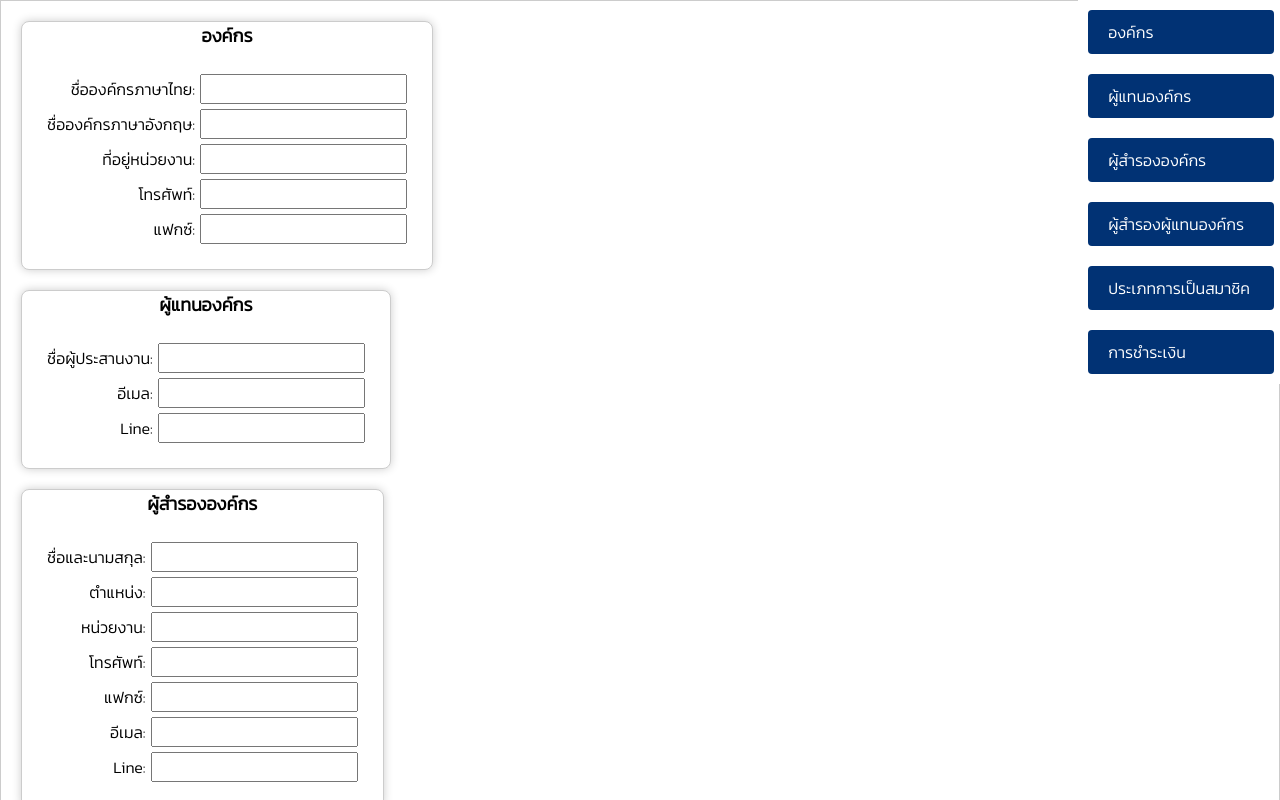
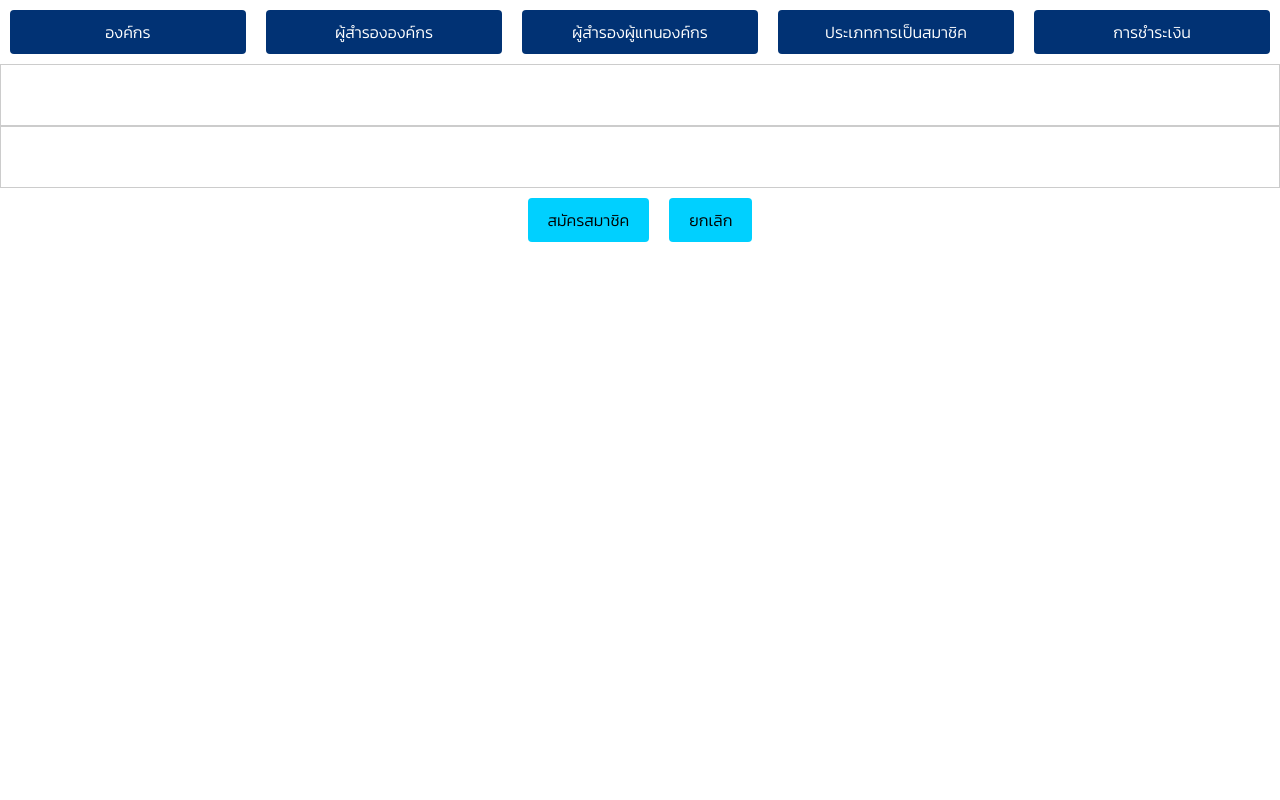
Before and after one commit to oteamton/ent-register-mark, a React (Create React App) app in the folder src/frontend/: page / in a window 1280 px wide. Shown: the top 800 px of the page. Built offline with nearby package versions, Linux system fonts and the light colour scheme.

Commit message:
need redesign

```diff
--- a/src/frontend/src/pages/register.tsx
+++ b/src/frontend/src/pages/register.tsx
@@ -1,31 +1,35 @@
 import React, { useState, useRef } from "react";
 import "../styles/register1.css"
 import axios from "axios";
+
 
 // Define a function component for the form field
 interface FormFieldProps {
     label: string;
     type: string;
     value: string;
+    readOnly?: boolean;
     onChange: (event: React.ChangeEvent<HTMLInputElement>) => void;
   }
 
-const FormField: React.FC<FormFieldProps> = ({ label, type, value, onChange }) => {
+const FormField: React.FC<FormFieldProps> = ({ label, type, value, readOnly, onChange }) => {
+    const [inputReadOnly, setInputReadOnly] = useState(readOnly || false);
     return (
         <div>
         <label>{label}:</label>
-        <input type={type} value={value} onChange={onChange} />
+        <input type={type} value={value} readOnly={inputReadOnly} onChange={onChange} />
         </div>
     );
 };
 
 function Register() {
     const orgFormRef = useRef<HTMLDivElement>(null);
-    const coFormRef = useRef<HTMLDivElement>(null);
+    const contFormRef = useRef<HTMLDivElement>(null);
     const repFormRef = useRef<HTMLDivElement>(null);
     const altRepFormRef = useRef<HTMLDivElement>(null);
     const typeFormRef = useRef<HTMLDivElement>(null);
     const paymFormRef = useRef<HTMLDivElement>(null);
+
     // Define state variables for registration
     const [registrationResult, setRegistrationResult] = useState<string | null>(null);
     const [activeForm, setActiveForm] = useState<string | null>(null);
@@ -35,10 +39,10 @@ function Register() {
     const [address, setAddress] = useState("");
     const [phone, setPhone] = useState("");
     const [fax, setFax] = useState("");
-    // Coordinator
-    const [coName, setCoName] = useState("");
-    const [coEmail, setCoEmail] = useState("");
-    const [coLine, setCoLine] = useState("");
+    // Contractor
+    const [contName, setContName] = useState("");
+    const [contEmail, setContEmail] = useState("");
+    const [contLine, setContLine] = useState("");
     // Organization representative
     const [repName, setRepName] = useState("");
     const [repPosition, setRepPosition] = useState("");
@@ -64,11 +68,25 @@ function Register() {
     const [taxIdNum, setTaxIdNum] = useState("");
     const [recAddress, setRecAddress] = useState("");
 
+    const isThaiOnly = (inputValue:string) => {
+        const thaiRegex = /^[ก-๏\s]*$/;
+        return thaiRegex.test(inputValue);
+      };
+    const isEmpty = (inputValue: string) => {
+        return inputValue.trim() === "";
+    };
+
     const handleButtonClick = (formName: string, formRef:React.RefObject<HTMLDivElement>) => {
-        if (formRef.current) {
-        formRef.current.scrollIntoView({ behavior: 'smooth' });
+        if (activeForm === formName) {
+            return;
+        }
         setActiveForm(formName);
-        }
+        const form = formRef.current;
+        form?.classList.add("active-form");
+        const otherForms = document.querySelectorAll(".active-form");
+        otherForms.forEach((form) => {
+            form.classList.remove("active-form");
+        })
     };
 
     const handleFormClick = (formName:string) => {
@@ -104,9 +122,9 @@ function Register() {
         setAddress("");
         setPhone("");
         setFax("");
-        setCoName("");
-        setCoEmail("");
-        setCoLine("");
+        setContName("");
+        setContEmail("");
+        setContLine("");
         setRepName("");
         setRepPosition("");
         setRepAgency("");
@@ -140,9 +158,9 @@ function Register() {
         formData.append('phone', phone);
         formData.append('fax', fax);
         // Coordinator
-        formData.append('coName', coName);
-        formData.append('coEmail', coEmail);
-        formData.append('coLine', coLine);
+        formData.append('contName', contName);
+        formData.append('contEmail', contEmail);
+        formData.append('contLine', contLine);
         // Organization representative
         formData.append('repName', repName);
         formData.append('repPosition', repPosition);
@@ -172,7 +190,7 @@ function Register() {
         formData.append('recAddress', recAddress);
 
         try {
-            const response = await axios.post("http://localhost:8000/reg.csv.php", formData);
+            const response = await axios.post("http://10.30.97.126:8080/reg.csv.php", formData);
             if (response.status === 200) {
                 setRegistrationResult("Registration successful!");
                 // Registration successful, redirect to a success page
@@ -180,9 +198,11 @@ function Register() {
             } else if (response.status === 400) {
                 setRegistrationResult("Registration failed.");
                 // Display an error message to the user
+                window.location.href = "/failed";
                 console.error("Registration failed.");
             }
         } catch (error) {
+            window.location.href = "/failed";
             console.error("Error:", error);
         }
     }
@@ -190,32 +210,44 @@ function Register() {
     return (
         <div>
             <div className="tabs">
-            <button onClick={() => handleButtonClick('org-form', orgFormRef)}>องค์กร</button>
-            <button onClick={() => handleButtonClick('co-form', coFormRef)}>ผู้แทนองค์กร</button>
-            <button onClick={() => handleButtonClick('rep-form', repFormRef)}>ผู้สำรององค์กร</button>
-            <button onClick={() => handleButtonClick('alt-rep-form', altRepFormRef)}>ผู้สำรองผู้แทนองค์กร</button>
-            <button onClick={() => handleButtonClick('type-form', typeFormRef)}>ประเภทการเป็นสมาชิค</button>
-            <button onClick={() => handleButtonClick('paym-form', paymFormRef)}>การชำระเงิน</button>
+                <button className="tabs-nav" onClick={() => handleButtonClick('org-form', orgFormRef)}>องค์กร</button>
+                {/* <button className="tabs-nav" onClick={() => handleButtonClick('cont-form', contFormRef)}>ข้อมูลการติดต่อ</button> */}
+                <button className="tabs-nav" onClick={() => handleButtonClick('rep-form', repFormRef)}>ผู้สำรององค์กร</button>
+                <button className="tabs-nav" onClick={() => handleButtonClick('alt-rep-form', altRepFormRef)}>ผู้สำรองผู้แทนองค์กร</button>
+                <button className="tabs-nav" onClick={() => handleButtonClick('type-form', typeFormRef)}>ประเภทการเป็นสมาชิค</button>
+                <button className="tabs-nav" onClick={() => handleButtonClick('paym-form', paymFormRef)}>การชำระเงิน</button>
             </div>
             <form onSubmit={handleSubmit}>
                 <div className="form">
-                    <div ref={orgFormRef} className={`org-form ${activeForm === 'org-form' ? 'active-form' : ''}`} onClick={() => handleFormClick('org-form')}>
+                    <div ref={orgFormRef} className={`org-form ${activeForm === 'org-form' ? 'active-form' : ''}`}>
                         <p>องค์กร</p>
                         {/* Organization */}
-                        <FormField label="ชื่อองค์กรภาษาไทย" type="text" value={orgNameth} onChange={(e) => setOrgNameth(e.target.value)} />
+                        <FormField label="ชื่อองค์กรภาษาไทย" type="text" value={orgNameth} onChange={(e) =>{ const inputValue = e.target.value;
+                            // Perform validation here
+                            if (isEmpty(inputValue)) {
+                                e.target.classList.add("input-error");
+                            }
+                            else if (isThaiOnly(inputValue)) {
+                            // Valid input
+                            e.target.classList.remove("input-error");
+                            setOrgNameth(inputValue);
+                            } else {
+                            // Invalid input, you can show an error message or take appropriate action
+                            console.log("Invalid input. Please enter Thai characters only.");}}}
+                        />
                         <FormField label="ชื่อองค์กรภาษาอังกฤษ" type="text" value={orgNameEn} onChange={(e) => setOrgNameEn(e.target.value)} />
                         <FormField label="ที่อยู่หน่วยงาน" type="text" value={address} onChange={(e) => setAddress(e.target.value)} />
                         <FormField label="โทรศัพท์" type="text" value={phone} onChange={(e) => setPhone(e.target.value)} />
                         <FormField label="แฟกซ์" type="text" value={fax} onChange={(e) => setFax(e.target.value)} />
                     </div>
-                    <div ref={coFormRef} className={`co-form ${activeForm === 'co-form' ? 'active-form' : ''}`} onClick={() => handleFormClick('co-form')}>
-                        <p>ผู้แทนองค์กร</p>
-                        {/* Coordinator */}
-                        <FormField label="ชื่อผู้ประสานงาน" type="text" value={coName} onChange={(e) => setCoName(e.target.value)} />
-                        <FormField label="อีเมล" type="text" value={coEmail} onChange={(e) => setCoEmail(e.target.value)} />
-                        <FormField label="Line" type="text" value={coLine} onChange={(e) => setCoLine(e.target.value)} />
+                    <div ref={contFormRef} className={`cont-form ${activeForm === 'org-form' ? 'active-form' : ''}`}>
+                        <p>ข้อมูลการติดต่อ</p>
+                        {/* Contractor */}
+                        <FormField label="ชื่อผู้ประสานงาน" type="text" value={contName} onChange={(e) => setContName(e.target.value)} />
+                        <FormField label="อีเมล" type="email" value={contEmail} onChange={(e) => setContEmail(e.target.value)} />
+                        <FormField label="Line" type="text" value={contLine} onChange={(e) => setContLine(e.target.value)} />
                     </div>
-                    <div ref={repFormRef} className={`rep-form ${activeForm === 'rep-form' ? 'active-form' : ''}`} onClick={() => handleFormClick('rep-form')}>
+                    <div ref={repFormRef} className={`rep-form ${activeForm === 'rep-form' ? 'active-form' : ''}`}>
                         <p>ผู้สำรององค์กร</p>
                         {/* Organization representative */}
                         <FormField label="ชื่อและนามสกุล" type="text" value={repName} onChange={(e) => setRepName(e.target.value)} />
@@ -223,10 +255,10 @@ function Register() {
                         <FormField label="หน่วยงาน" type="text" value={repAgency} onChange={(e) => setRepAgency(e.target.value)} />
                         <FormField label="โทรศัพท์" type="text" value={repPhone} onChange={(e) => setRepPhone(e.target.value)} />
                         <FormField label="แฟกซ์" type="text" value={repFax} onChange={(e) => setRepFax(e.target.value)} />
-                        <FormField label="อีเมล" type="text" value={repEmail} onChange={(e) => setRepEmail(e.target.value)} />
+                        <FormField label="อีเมล" type="email" value={repEmail} onChange={(e) => setRepEmail(e.target.value)} />
                         <FormField label="Line" type="text" value={repLine} onChange={(e) => setRepLine(e.target.value)} />
                     </div>
-                    <div ref={altRepFormRef} className={`alt-rep-form ${activeForm === 'alt-rep-form' ? 'active-form' : ''}`} onClick={() => handleFormClick('alt-rep-form')}>
+                    <div ref={altRepFormRef} className={`alt-rep-form ${activeForm === 'alt-rep-form' ? 'active-form' : ''}`}>
                         <p>ผู้สำรองผู้แทนองค์กร</p>
                         {/* Alternate representative */}
                         <FormField label="ชื่อและนามสกุล" type="text" value={altRepName} onChange={(e) => setAltRepName(e.target.value)} />
@@ -234,16 +266,17 @@ function Register() {
                         <FormField label="หน่วยงาน" type="text" value={altRepAgency} onChange={(e) => setAltRepAgency(e.target.value)} />
                         <FormField label="โทรศัพท์" type="text" value={altRepPhone} onChange={(e) => setAltRepPhone(e.target.value)} />
                         <FormField label="แฟกซ์" type="text" value={altRepFax} onChange={(e) => setAltRepFax(e.target.value)} />
-                        <FormField label="อีเมล" type="text" value={altRepEmail} onChange={(e) => setAltRepEmail(e.target.value)} />
+                        <FormField label="อีเมล" type="email" value={altRepEmail} onChange={(e) => setAltRepEmail(e.target.value)} />
                         <FormField label="Line" type="text" value={altRepLine} onChange={(e) => setAltRepLine(e.target.value)} />
                     </div>
-                    <div ref={typeFormRef} className={`type-form ${activeForm === 'type-form' ? 'active-form' : ''}`} onClick={() => handleFormClick('type-form')}>
+                    <div ref={typeFormRef} className={`type-form ${activeForm === 'type-form' ? 'active-form' : ''}`}>
                         <p>ประเภทการเป็นสมาชิค</p>
                         {/* Types of Registration */}
                         <FormField
                             label="ประเภทการลงทะเบียน"
                             type="text"
                             value={selectedType}
+                            readOnly={true}
                             onChange={(e) => setSelectedType(e.target.value)}
                         />
                         <div className="checkbox-container">
--- a/src/frontend/src/styles/register1.css
+++ b/src/frontend/src/styles/register1.css
@@ -11,18 +11,37 @@ html {
   scroll-snap-stop: always;
 }
 
+.tabs {
+  display: flex; /* Use flexbox layout for the buttons */
+  justify-content: center!;
+  z-index: 1;
+  top: 0;
+  text-wrap: nowrap;
+  width: 100%;
+  max-height: auto; /* Take the full height of the viewport */
+  background-color: #fff;
+}
+.tabs button {
+  background-color: #013274!important;
+  color: #ffffff!important;
+  text-align: center;
+  width: 92%; /* Buttons take full width */
+  border: none;
+  cursor: pointer;
+}
+
 /* Form */
 .form {
   font-size: 16px;
   font-family: 'Kanit', sans-serif;
-  padding: 20px;
+  padding: 40px 100px 20px 100px;
   background-color: #ffffff;
   border: 1px solid #ccc;
 }
-
-/* Styles for .FormField */
-.FormField {
-  margin-bottom: 10px;
+.form div{
+  display: inline-block;
+  width: fit-content;
+  margin: 10px;
 }
 /* Styles for .FormField label */
 .FormField label {
@@ -35,30 +54,30 @@ html {
   padding: 10px;
   border: 1px solid #ccc;
 }
-.org-form, .co-form, .rep-form, .alt-rep-form, .type-form, .paym-form{
+.org-form, .cont-form, .rep-form, .alt-rep-form, .type-form, .paym-form{
   position: relative;
   background-color: #fff;
   padding: 20px;
   border: 1px solid #ccc;
-  border-radius: 8px;
+  /* border-radius: 5px;  */
   margin-bottom: 20px; /* Add spacing between form sections */
-  box-shadow: 0 0 10px rgba(0, 0, 0, 0.2); /* Box shadow */
   width: fit-content; /* Ensure the box takes the full width of its container */
   box-sizing: border-box; /* Include padding and border within the width */
   overflow: hidden; /* Ensure content doesn't overflow */
-  text-align: end;
+  text-align: start;
 }
-.org-form div, .org-form div, .co-form div, .rep-form div, .alt-rep-form div, .type-form div, .paym-form div{
+.org-form div, .org-form div, .cont-form div, .rep-form div, .alt-rep-form div, .type-form div, .paym-form div{
   margin: 5px;
 }
-.org-form div input, .co-form div input, .rep-form div input, .alt-rep-form div input, .type-form div input, .paym-form div input{
+.org-form div input, .cont-form div input, .rep-form div input, .alt-rep-form div input, .type-form div input, .paym-form div input{
   font-family: 'Kanit', sans-serif;
   font-size: 16px;
   margin-left: 5px;
+  resize: horizontal!important;
 }
-.org-form p, .co-form p, .rep-form p, .alt-rep-form p, .type-form p, .paym-form p{
+.org-form p, .cont-form p, .rep-form p, .alt-rep-form p, .type-form p, .paym-form p{
   position: relative;
-  padding: 0px;
+  padding: 5px 0 0 0;
   margin: 0px;
   top: -20px;
   text-align: center;
@@ -71,7 +90,7 @@ html {
 }
 /* Active form styles */
 .active-form {
-  box-shadow: 0 0 10px rgba(1, 50, 116, 0.5); /* Box shadow */
+  box-shadow: 0 0 15px rgba(1, 50, 116, 0.1); /* Box shadow */
   transform: scale(1.08);
   opacity: 1;
   transition: transform 0.7s ease, opacity 0.7s ease;
@@ -84,38 +103,17 @@ html {
   height: 100%;
   background-color: rgba(0, 0, 0, 0.5); /* Semi-transparent black overlay */
   display: none;
-  z-index: 999; /* Ensure the overlay is on top of everything */
 }
 .org-form:not(.active-form),
-.co-form:not(.active-form),.rep-form:not(.active-form), .alt-rep-form:not(.active-form), .type-form:not(.active-form),
+.cont-form:not(.active-form),.rep-form:not(.active-form), .alt-rep-form:not(.active-form), .type-form:not(.active-form),
 .paym-form:not(.active-form)
 {
-  transform: scale(1);
-  filter: blur(0.5px); /* Adjust the blur amount as needed */
-  transition: transform 0.7s ease, filter 0.7s ease;
+  display: none;
+}
+.org-form div input.input-error {
+  border: 2px solid red;
 }
 
-.tabs {
-  position: fixed;
-  top: 0;
-  right: 0;
-  width: auto; /* Set the initial width */
-  max-width: 250px; /* Set a maximum width */
-  max-height: fit-content; /* Take the full height of the viewport */
-  background-color: #fff; /* Background color for the tabs */
-  overflow-x: hidden;
-  display: flex; /* Use flexbox layout for the buttons */
-  flex-direction: column; /* Stack buttons vertically */
-  align-items: flex-start; /* Align buttons to the start (right) */
-}
-.tabs button {
-  background-color: #013274!important;
-  color: #ffffff!important;
-  text-align: start;
-  width: 92%; /* Buttons take full width */
-  border: none;
-  cursor: pointer;
-}
 /* Styles for .btn-container */
 .btn-container {
   text-align: center;
```
Also changed, not shown: src/frontend/src/components/inputValid.tsx (added, +61 -0 lines), src/frontend/src/utils/validUtils.ts (added, +18 -0 lines), src/backend/db/registration_data.csv.
